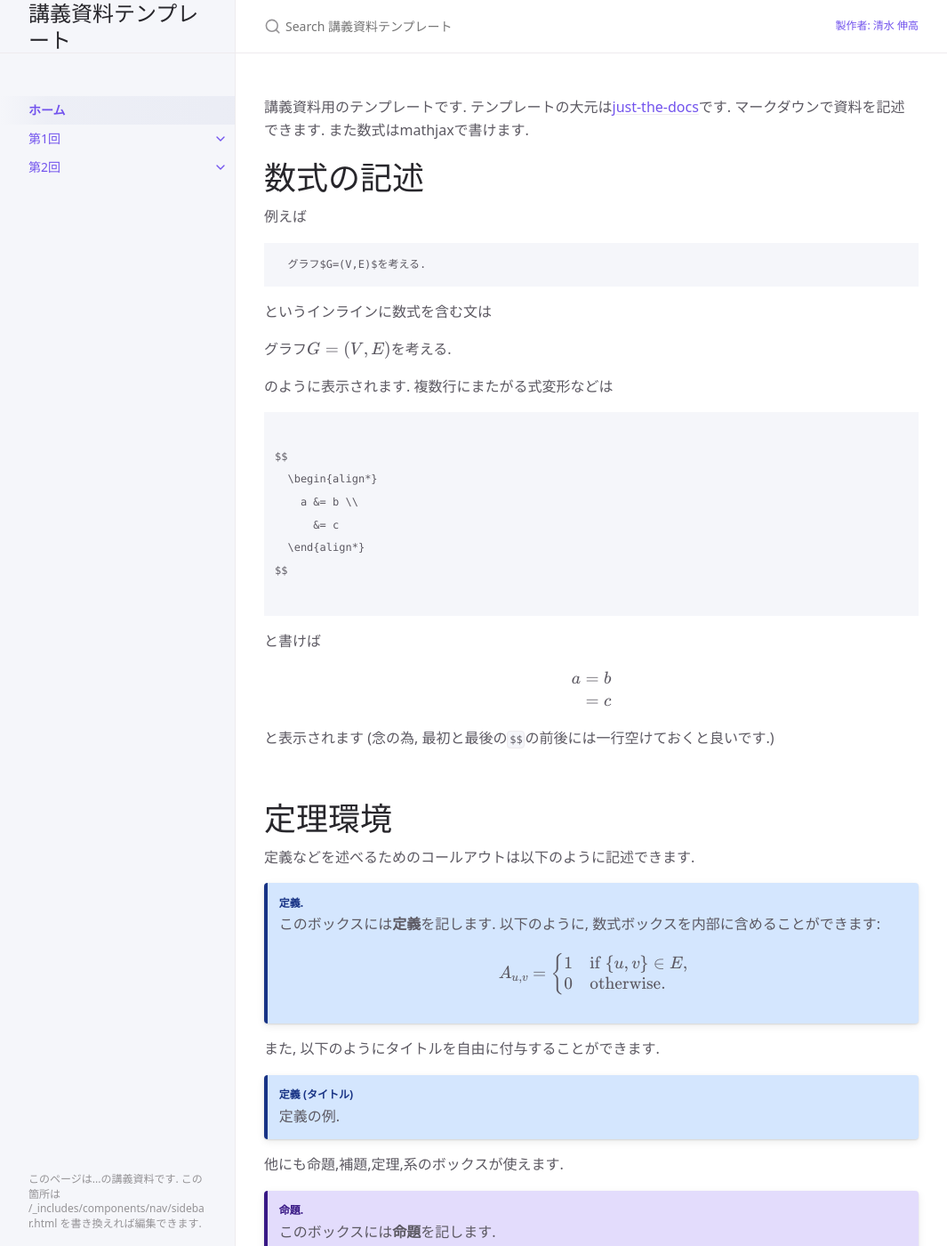
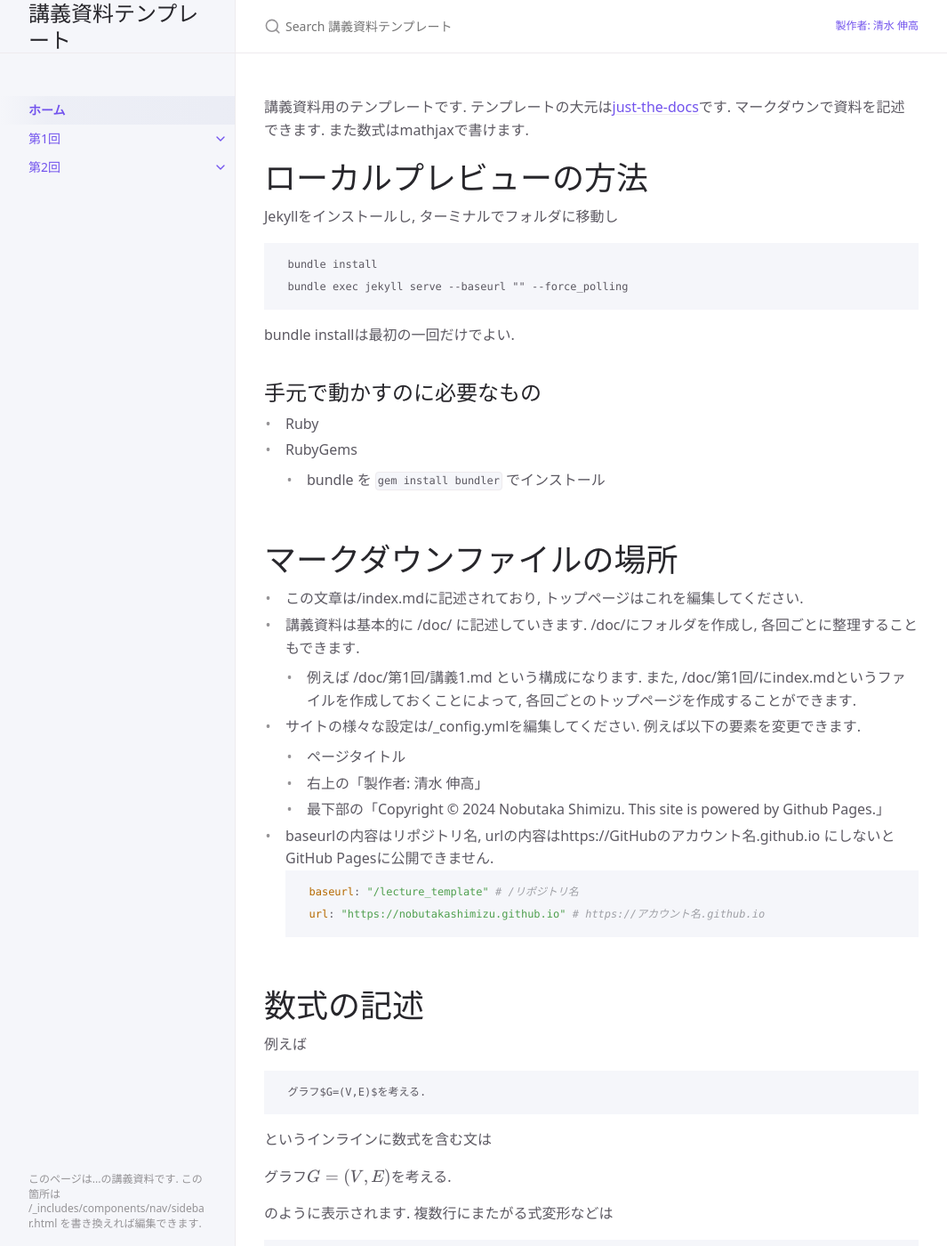
Before and after one commit to NobutakaShimizu/lecture_template, a Jekyll site: the page built from index.md, in a window 1280 px wide and 1400 px high. Shown: the whole window at 89% size, without its empty margins (107-1172 px from the left). Built offline with Jekyll 4.4.1, drawn with Linux system fonts in a browser that asks for light colours; cached includes are drawn as plain includes; formulas are drawn with MathJax 3.

Commit message:
added usage

````diff
--- a/_config.yml
+++ b/_config.yml
@@ -17,7 +17,7 @@ title: 講義資料テンプレート
 description: 講義資料のテンプレート
 baseurl: "/lecture_template" # the subpath of your site, e.g. /blog
 url: "https://nobutakashimizu.github.io" # the base hostname & protocol for your site, e.g. http://example.com
-repository: just-the-docs/just-the-docs # for github-metadata
+repository: lecture_template # for github-metadata
 
 permalink: pretty
 
--- a/index.md
+++ b/index.md
@@ -8,6 +8,35 @@ description: "講義トップ"
 講義資料用のテンプレートです.
 テンプレートの大元は[just-the-docs](https://github.com/just-the-docs/just-the-docs)です.
 マークダウンで資料を記述できます. また数式はmathjaxで書けます.
+
+# ローカルプレビューの方法
+
+Jekyllをインストールし, ターミナルでフォルダに移動し
+```console
+  bundle install
+  bundle exec jekyll serve --baseurl "" --force_polling
+```
+bundle installは最初の一回だけでよい.
+
+## 手元で動かすのに必要なもの
+- Ruby
+- RubyGems
+  - bundle を `gem install bundler` でインストール
+
+# マークダウンファイルの場所
+
+- この文章は/index.mdに記述されており, トップページはこれを編集してください.
+- 講義資料は基本的に /doc/ に記述していきます. /doc/にフォルダを作成し, 各回ごとに整理することもできます.
+  - 例えば /doc/第1回/講義1.md という構成になります. また, /doc/第1回/にindex.mdというファイルを作成しておくことによって, 各回ごとのトップページを作成することができます.
+- サイトの様々な設定は/_config.ymlを編集してください. 例えば以下の要素を変更できます.
+  - ページタイトル
+  - 右上の「製作者: 清水 伸高」
+  - 最下部の「Copyright © 2024 Nobutaka Shimizu. This site is powered by Github Pages.」
+- baseurlの内容はリポジトリ名, urlの内容はhttps://GitHubのアカウント名.github.io にしないとGitHub Pagesに公開できません.
+  ```yml
+    baseurl: "/lecture_template" # /リポジトリ名
+    url: "https://nobutakashimizu.github.io" # https://アカウント名.github.io
+  ```
 
 # 数式の記述
 例えば
````
Also changed, not shown: docker-compose.yml (deleted, +0 -13 lines), 3 other files.
